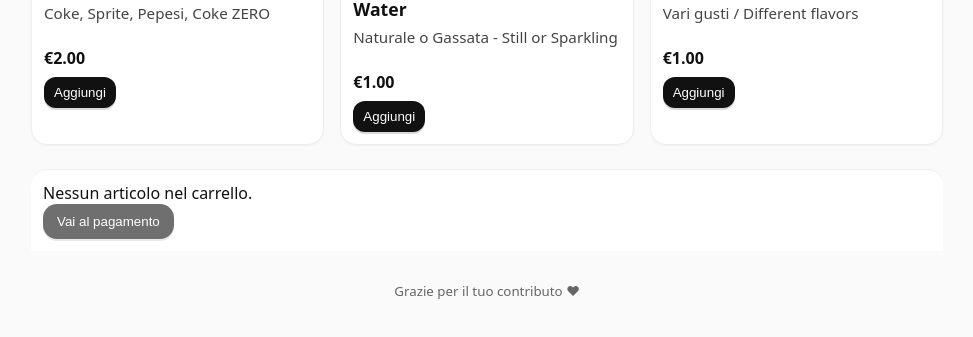
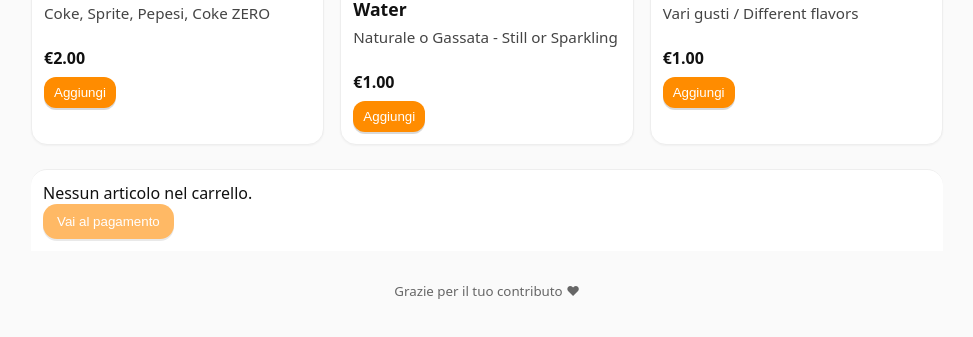
Before and after one commit to ibimbiapartments/-ibimbi-honesty-bar2, a website: page minishop-stripe/public/index.html in a window 1280 px wide. Shown: the part 417-754 px from the top of the page, without its empty margins (153-1126 px from the left). Drawn offline with Linux system fonts and the light colour scheme.

Commit message:
Update styles.css

```diff
--- a/minishop-stripe/public/styles.css
+++ b/minishop-stripe/public/styles.css
@@ -43,3 +43,17 @@
   margin: 0;
   font-size: 1.8rem;
 }
+.btn {
+  background-color: #FF8C00;      /* arancione scuro */
+  color: white;                    /* testo bianco */
+  border: none;
+  transition: background-color 0.2s;
+}
+
+.btn:hover {
+  background-color: #e67300;       /* arancione più scuro */
+}
+
+.btn:active {
+  background-color: #cc6600;       /* click effetto "premuto" */
+}
```
